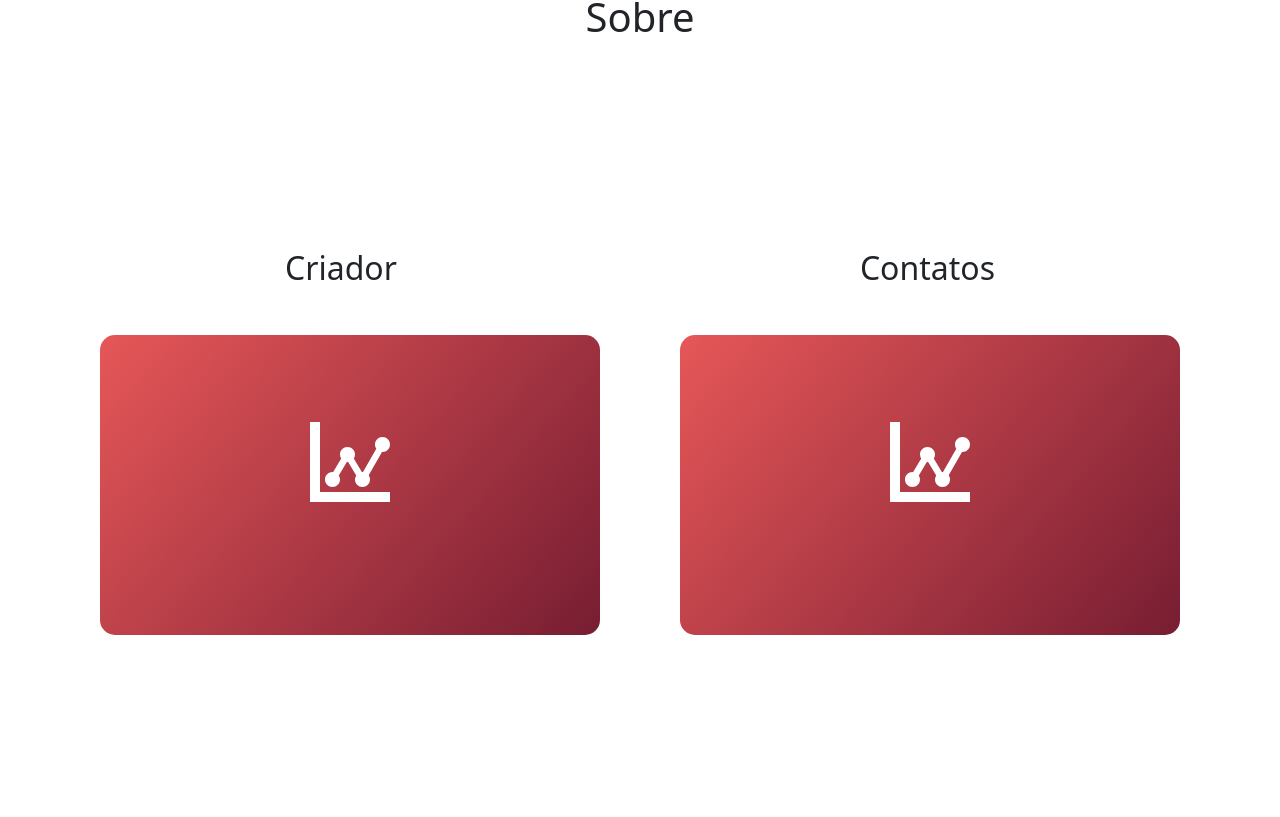
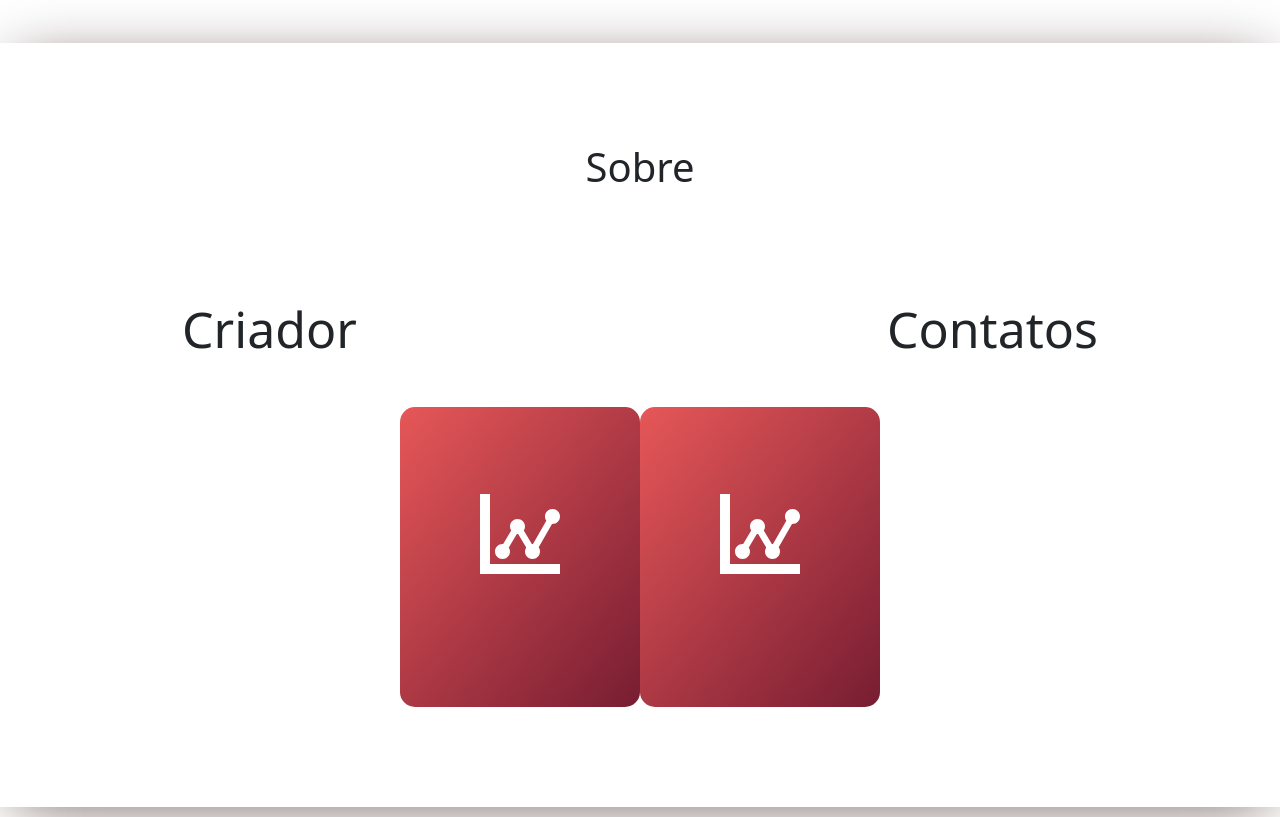
Before and after one commit to luishenriqueabc/PJ2react, a React (Create React App) app: page / in a window 1280 px wide. Shown: the part 1063-1880 px from the top of the page. Built offline with nearby package versions, Linux system fonts and the light colour scheme.

Commit message:
Finalização

```diff
--- a/package.json
+++ b/package.json
@@ -6,8 +6,10 @@
     "@testing-library/jest-dom": "^5.16.5",
     "@testing-library/react": "^13.4.0",
     "@testing-library/user-event": "^13.5.0",
+    "animate.css": "^4.1.1",
     "bootstrap": "^5.2.1",
     "react": "^18.2.0",
+    "react-animations": "^1.0.0",
     "react-bootstrap": "^2.5.0",
     "react-charts": "^3.0.0-beta.50",
     "react-dom": "^18.2.0",
--- a/src/components/LandiPage.css
+++ b/src/components/LandiPage.css
@@ -3,7 +3,7 @@
     justify-content: space-between;
     background-color: #1d1d1fbd;
     padding-bottom: 180px;
-    margin-bottom:5px;
+    margin-bottom:150px;
     gap:500px;
 }
 .Esquerdo p{
--- a/src/components/Planilha.js
+++ b/src/components/Planilha.js
@@ -2,8 +2,10 @@ import './Planilha.css';
 import { useState,useEffect } from 'react';
 import swal from 'sweetalert';
 
+
 const Planilha = () => {
     const [produto, setProduto] = useState(null);
+
   // expected output: 10
 
   //  {Object.values().map((produto) => {
@@ -18,6 +20,7 @@ const Planilha = () => {
   //   );
   // })}
 //
+
     useEffect(() => {
       fetch("http://localhost/pj2/api/produto/select-all")
       .then((response) => response.json())
@@ -89,11 +92,11 @@ const Planilha = () => {
               </div>
               <div className="Investimento" id='3'>
                   <h2>INVESTIMENTO</h2>
-                  <h4>R$  {produto.investimento.toLocaleString('pt-BR')}</h4>
+                  <h4>R$  {produto.investimento}</h4>
               </div>
               <div className="ValorTotal" id='4'>
                   <h2>RETORNO TOTAL</h2>
-                  <h4>R$ {produto.valortotal}</h4>
+                 <h4>R$ {produto.valortotal}</h4>
               </div>
               <div className="Lucro" id='5'>
                   <h2>LUCRO</h2>
--- a/src/components/Sobre.css
+++ b/src/components/Sobre.css
@@ -1,29 +1,47 @@
+.Shadow{
+    box-shadow: 1px 9px 59px -14px rgba(17, 2, 2, 0.69);
+    -webkit-box-shadow: 1px 9px 59px -14px rgba(36, 4, 4, 0.69);
+    -moz-box-shadow: 1px 9px 59px -14px rgba(0,0,0,0.69);
+
+}
 .Sobre {
     text-align: center;
     margin-top: 100px;
+    padding-top: 100px;;
+
+
+
 }
 .Sobre h1{
     font-weight: lighter;
-    padding-bottom: 200px;;
+    padding-bottom: 100px;;
 }
 .Creditos{
     display: flex;
-    justify-content: space-between;
-    padding:0 285px;
+    justify-content: center;
+    gap:530px;
     margin-bottom:40px;
+
+
+
 }
 .Creditos h2{
     font-weight: lighter;
+    font-size: 50px;;
+
 }
 .Cards{
     display: flex;
     justify-content: space-between;
-    padding:0 100px;
-    padding-bottom:400px ;
+    padding:0 400px;
+    padding-bottom:100px ;
+    margin-bottom: 300px;;
+
 }
 .card__giratorio {
+    justify-content: space-between;
     background-color: transparent;
-    width: 500px;
+    width: 400px;
     height: 300px;
     perspective: 1000px;
 }
--- a/src/components/Sobre.js
+++ b/src/components/Sobre.js
@@ -6,6 +6,7 @@ import Button from 'react-bootstrap/esm/Button';
 const Sobre = () =>{
     return(
         <>
+        <div className='Shadow'>
             <>
                 <div className="Sobre">
                     <h1>Sobre</h1>
@@ -58,6 +59,7 @@ const Sobre = () =>{
         </div>
 
             </>
+    </div>
         </>
     );
 };
--- a/src/components/footer.js
+++ b/src/components/footer.js
@@ -3,7 +3,7 @@ import './footer.css';
 
 const Footer = () =>{
     return(
-<h1 className='Footer'>LHlucros 2023</h1>
+<h1 className='Footer'>LH lucros </h1>
     )
 }
 export default Footer;
--- a/src/pages/PaginaContas.css
+++ b/src/pages/PaginaContas.css
@@ -104,11 +104,12 @@ input{
     margin-top: 50px;;
     font-size: 80px;
 }
-#lucroT{
+#lucroT {
    font-size: 60px;
    margin-top:80px;
    box-shadow: 1px 9px 59px -14px rgba(0,0,0,0.69);
    -webkit-box-shadow: 1px 9px 59px -14px rgba(0,0,0,0.69);
    -moz-box-shadow: 1px 9px 59px -14px rgba(0,0,0,0.69);
     border-radius: 50px;;
+
 }
--- a/src/pages/PaginaSobre.css
+++ b/src/pages/PaginaSobre.css
@@ -1,6 +1,6 @@
 .Voltar p{
     font-size: 40px;
-    padding-top:50px;
+    padding-top:10px;
     margin-left: 100px;;
 }
 .Voltar p:hover{
```
Also changed, not shown: 1 other file (tests, documents, lock files or other folders).
